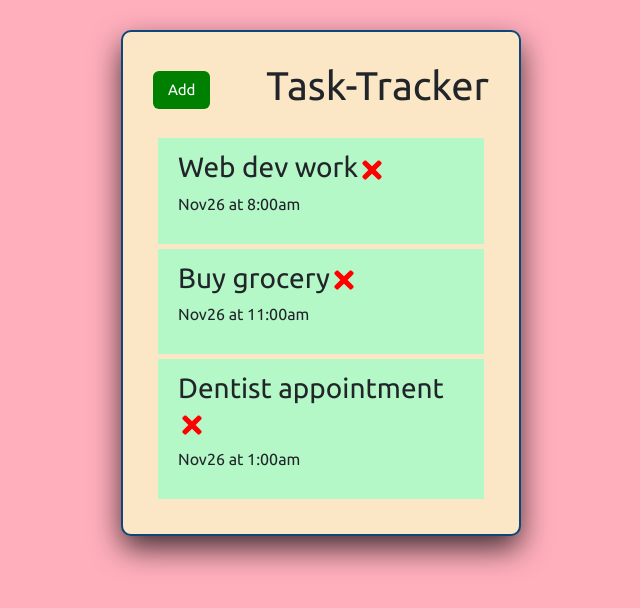
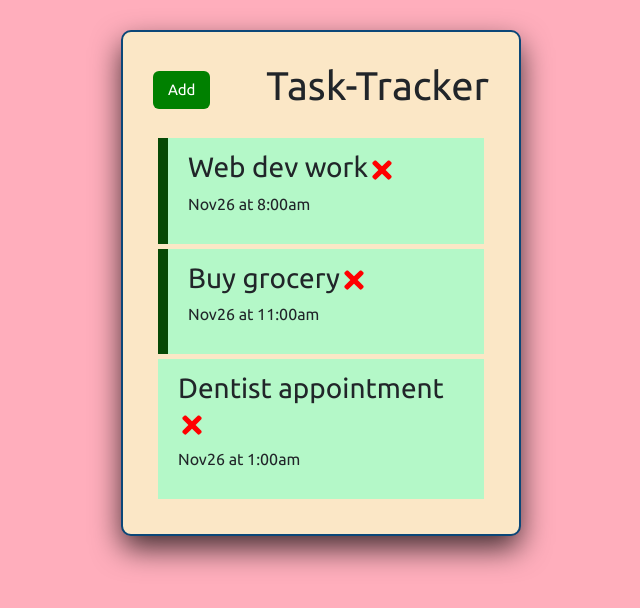
Before and after one commit to WD16-KodeGo-Batch/React-To-DoTracker, a React (Create React App) app: page / in a window 1280 px wide. Shown: the top 608 px of the page, without its empty margins (319-959 px from the left). Built offline with nearby package versions, Linux system fonts and the light colour scheme.

Commit message:
Implemnt toggle green border on the left side

```diff
--- a/src/App.js
+++ b/src/App.js
@@ -7,7 +7,7 @@ import Tasks from './components/Tasks'
 
 const App = () => {
 
-const [tasks, setTask] = useState([
+const [tasks, setTasks] = useState([
   {
       id:1,
       text: 'Web dev work',
@@ -32,13 +32,16 @@ const [tasks, setTask] = useState([
   const deleteTask = (id) =>{
    /*  alert('delete task event')
     console.log('This is a delete task', id); */
-    setTask(tasks.filter((task)=>task.id !== id))
+    setTasks(tasks.filter((task)=>task.id !== id))
   }
 
 // TOGGLE TASK
 
 const toggleActive = (id) => {
-  console.log(id);
+  // console.log(id);
+  setTasks(tasks.map((task)=>task.id === id ?
+  {...task, reminder : !task.reminder } : task
+  ))
 }
 
   return (
--- a/src/components/Task.js
+++ b/src/components/Task.js
@@ -2,7 +2,7 @@ import React from 'react'
 import {FaTimes} from 'react-icons/fa'
 const Task = ({task, onDelete, onToggle}) => {
   return (
-    <div className='task' onDoubleClick={()=>onToggle(task.id)}>
+    <div className={`task ${task.reminder ? 'activeReminder' : ''}`} onDoubleClick={()=>onToggle(task.id)}>
         <h3>
             {task.text}
             <FaTimes style={deleteIcons} onClick={()=> onDelete(task.id)} />
--- a/src/index.css
+++ b/src/index.css
@@ -73,3 +73,7 @@ body{
   padding: 12px 20px;
   cursor: pointer;
 }
+
+.task.activeReminder{
+  border-left: 10px solid rgb(6,73,6);
+}
```
